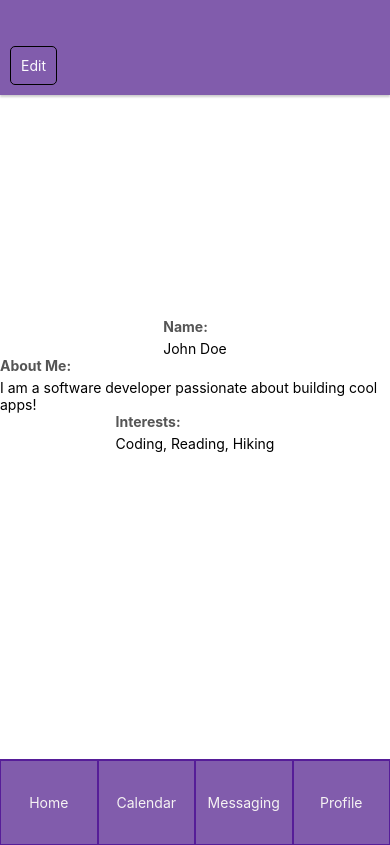
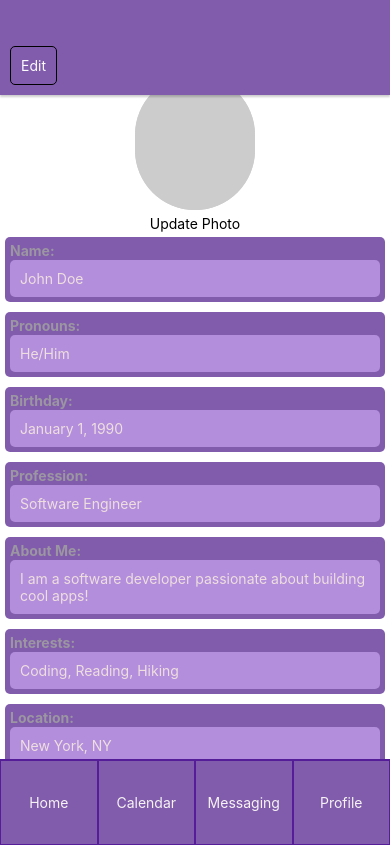
Before and after one commit to lizzy-lohmann/2024-final-project, a React Native app in the folder SeniorProject/: screen /Profile in a window 390 px wide. Built offline with nearby package versions, Linux system fonts and the light colour scheme.

Commit message:
added options to profile and styled

```diff
--- a/SeniorProject/Profile.js
+++ b/SeniorProject/Profile.js
@@ -1,13 +1,17 @@
 import React, { useState } from 'react';
-import { View, Text, TouchableOpacity, TextInput, StyleSheet } from 'react-native';
-import styles from './styles'; // Assuming your style.js file is named 'style.js'
+import {View, Text, TouchableOpacity, TextInput, Image} from 'react-native';
+import styles from './styles';
 import Footer from "./Footer";
 
 const Profile = ({ navigation }) => {
     const [isEditing, setIsEditing] = useState(false);
     const [name, setName] = useState("John Doe");
+    const [pronouns, setPronouns] = useState("He/Him");
+    const [birthday, setBirthday] = useState("January 1, 1990");
+    const [profession, setProfession] = useState("Software Engineer");
     const [interests, setInterests] = useState("Coding, Reading, Hiking");
     const [aboutMe, setAboutMe] = useState("I am a software developer passionate about building cool apps!");
+    const [location, setLocation] = useState("New York, NY");
 
     const handleEdit = () => {
         setIsEditing(!isEditing);
@@ -21,17 +25,28 @@ const Profile = ({ navigation }) => {
 
     return (
         <View style={styles.container}>
-            {/* Custom Header */}
             <View style={styles.header}>
-                {/* Header content */}
                 <TouchableOpacity onPress={handleEdit} style={styles.headerButton}>
                     <Text style={styles.headerButtonText}>{isEditing ? "Save" : "Edit"}</Text>
                 </TouchableOpacity>
             </View>
 
-            {/* Screen Content */}
             <View style={styles.content}>
-                {/* Name Box */}
+
+
+                <View style={styles.avatarContainer}>
+                    <View style={styles.avatar}>
+                        <Image
+                            style={styles.avatar}
+                            source={{/*     image source */}}
+                        />
+                    </View>
+
+                    <TouchableOpacity>
+                        <Text>Update Photo</Text>
+                    </TouchableOpacity>
+                </View>
+
                 <View style={styles.fieldContainer}>
                     <Text style={styles.fieldTitle}>Name:</Text>
                     <View style={[styles.textBox, isEditing && styles.editTextBox]}>
@@ -47,6 +62,51 @@ const Profile = ({ navigation }) => {
                     </View>
                 </View>
 
+                <View style={styles.fieldContainer}>
+                    <Text style={styles.fieldTitle}>Pronouns:</Text>
+                    <View style={[styles.textBox, isEditing && styles.editTextBox]}>
+                        {isEditing ? (
+                            <TextInput
+                                style={styles.input}
+                                value={pronouns}
+                                onChangeText={setPronouns}
+                            />
+                        ) : (
+                            <Text style={styles.fieldText}>{pronouns}</Text>
+                        )}
+                    </View>
+                </View>
+
+                <View style={styles.fieldContainer}>
+                    <Text style={styles.fieldTitle}>Birthday:</Text>
+                    <View style={[styles.textBox, isEditing && styles.editTextBox]}>
+                        {isEditing ? (
+                            <TextInput
+                                style={styles.input}
+                                value={birthday}
+                                onChangeText={setBirthday}
+                            />
+                        ) : (
+                            <Text style={styles.fieldText}>{birthday}</Text>
+                        )}
+                    </View>
+                </View>
+
+                <View style={styles.fieldContainer}>
+                    <Text style={styles.fieldTitle}>Profession:</Text>
+                    <View style={[styles.textBox, isEditing && styles.editTextBox]}>
+                        {isEditing ? (
+                            <TextInput
+                                style={styles.input}
+                                value={profession}
+                                onChangeText={setProfession}
+                            />
+                        ) : (
+                            <Text style={styles.fieldText}>{profession}</Text>
+                        )}
+                    </View>
+                </View>
+
                 {/* About Me */}
                 <View style={styles.fieldContainer}>
                     <Text style={styles.fieldTitle}>About Me:</Text>
@@ -55,7 +115,7 @@ const Profile = ({ navigation }) => {
                             <TextInput
                                 style={styles.input}
                                 value={aboutMe}
-                                onChangeText={setName}
+                                onChangeText={setAboutMe}
                             />
                         ) : (
                             <Text style={styles.fieldText}>{aboutMe}</Text>
@@ -72,10 +132,25 @@ const Profile = ({ navigation }) => {
                             <TextInput
                                 style={styles.input}
                                 value={interests}
-                                onChangeText={setName}
+                                onChangeText={setInterests}
                             />
                         ) : (
                             <Text style={styles.fieldText}>{interests}</Text>
+                        )}
+                    </View>
+                </View>
+
+                <View style={styles.fieldContainer}>
+                    <Text style={styles.fieldTitle}>Location:</Text>
+                    <View style={[styles.textBox, isEditing && styles.editTextBox]}>
+                        {isEditing ? (
+                            <TextInput
+                                style={styles.input}
+                                value={location}
+                                onChangeText={setLocation}
+                            />
+                        ) : (
+                            <Text style={styles.fieldText}>{location}</Text>
                         )}
                     </View>
                 </View>
--- a/SeniorProject/styles.js
+++ b/SeniorProject/styles.js
@@ -85,12 +85,40 @@ const styles = StyleSheet.create({
         borderRadius: 5,
         padding: 10,
     },
-
+    textBox: {
+        backgroundColor: '#b28edc',
+        padding: 10,
+        borderRadius: 5,
+        justifyContent: 'center',
+    },
+    fieldText: {
+        textAlign: 'left',
+        color: '#efdede'
+    },
     fieldTitle: {
         textAlign: 'left',
+        marginBottom: 1,
+        color: '#9b96a1',
+        fontWeight: 'bold',
+    },
+    fieldContainer: {
+        backgroundColor: '#815cac',
+        width: 380,
+        borderRadius: 5,
+        padding: 5,
+        marginVertical: 5,
+        marginHorizontal: 10,
+    },
+    avatarContainer: {
+        alignItems: 'center',
+        marginTop: 80,
+    },
+    avatar: {
+        width: 120,
+        height: 135,
+        borderRadius: 65,
+        backgroundColor: '#cccccc',
         marginBottom: 5,
-        color: '#555',
-        fontWeight: 'bold',
     },
 
     //added for calendar
```
